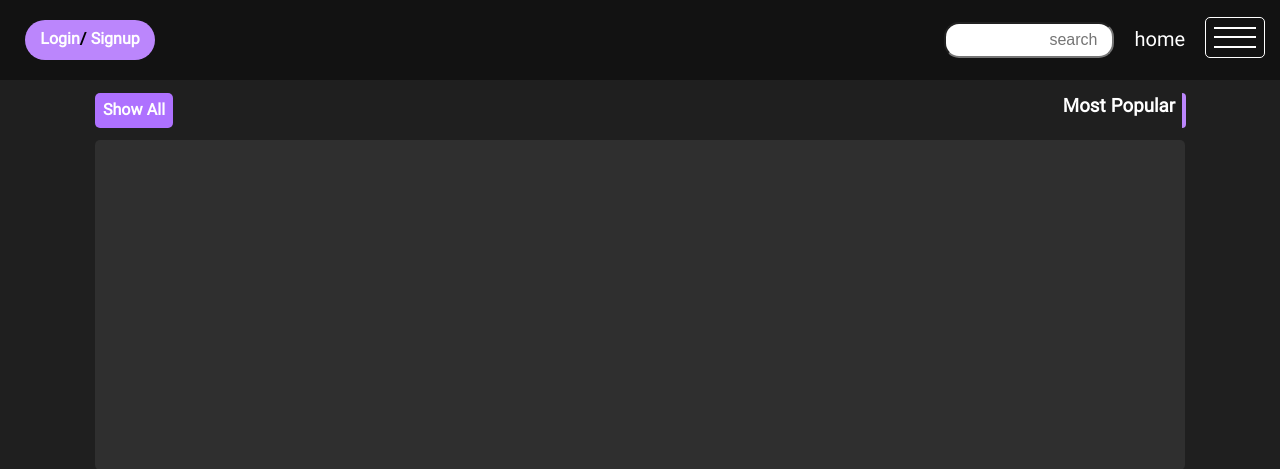
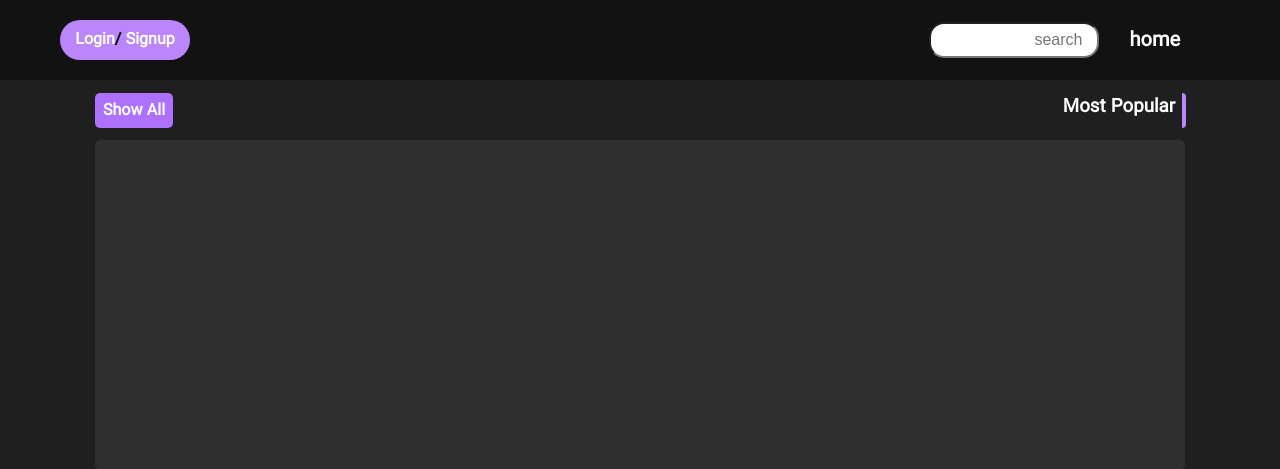
Before and after one commit to GhasemYalameh/Manhwa_Website, a Django app: page / in a window 1280 px wide. Shown: the top 469 px of the page. Run offline with Django 5.2, Linux system fonts and the light colour scheme; data that the repository does not hold is empty; parts of the project's set-up code (start-up, migrations or seed data) failed here and were passed over; some libraries are stand-ins or nearby versions; some web fonts are replaced.

Commit message:
change css of project

```diff
--- a/manhwas/templates/manhwas/manhwa_detail_view.html
+++ b/manhwas/templates/manhwas/manhwa_detail_view.html
@@ -33,7 +33,7 @@
 
        <br><br>
         <h3>{% trans 'summary' %} : </h3>
-        <p>{{ manhwa.summary|linebreaks }}</p>
+        <p>{{ manhwa.summary|safe|linebreaks }}</p>
         <br><br>
         {% for episode in manhwa.episodes.all %}
             <a href="#" class="episodes">{% trans 'Episode' %} : {{ episode.number }}</a>
--- a/static/css/base/main.css
+++ b/static/css/base/main.css
@@ -25,22 +25,23 @@ body{
 
 .navbar{
     position: fixed;
+    top: 0;
     z-index: 2;
-    top: 0;
+
     display: flex;
     justify-content: space-between;
     align-items: center;
 
     width: 100vw;
     height: 80px;
-    padding: 7px 15px 7px 25px;
+    padding: 7px 100px 7px 60px;
 
     background-color: #121212;
     color: white;
 }
 .navbar-right{
     display: flex;
-    gap: 20px;
+    gap: 30px;
     height: 70%;
 
 }
@@ -75,6 +76,7 @@ body{
     text-decoration: none;
     color: white;
     font-size: 20px;
+    font-weight: bold;
 }
 
 .search-box{
--- a/static/css/manhwa_detail.css
+++ b/static/css/manhwa_detail.css
@@ -12,6 +12,10 @@ body{
     width: 1090px;
     height: 100vh;
     margin: 80px auto;
+}
+.body p{
+    background-color: inherit;
+    color: white;
 }
 
 .manhwa-cover{
--- a/templates/_base.html
+++ b/templates/_base.html
@@ -21,12 +21,12 @@
     <header>
         <nav class="navbar">
             <div class="navbar-right">
-                <div class="navbar-sidebar">
-                    <div class="line"></div>
-                    <div class="line"></div>
-                    <div class="line"></div>
-                    <div class="line-end"></div>
-                </div>
+{#                <div class="navbar-sidebar">#}
+{#                    <div class="line"></div>#}
+{#                    <div class="line"></div>#}
+{#                    <div class="line"></div>#}
+{#                    <div class="line-end"></div>#}
+{#                </div>#}
                 <div class="home-icon">
                     <span><a href="#">{% trans 'home' %}</a></span>
                 </div>
```
